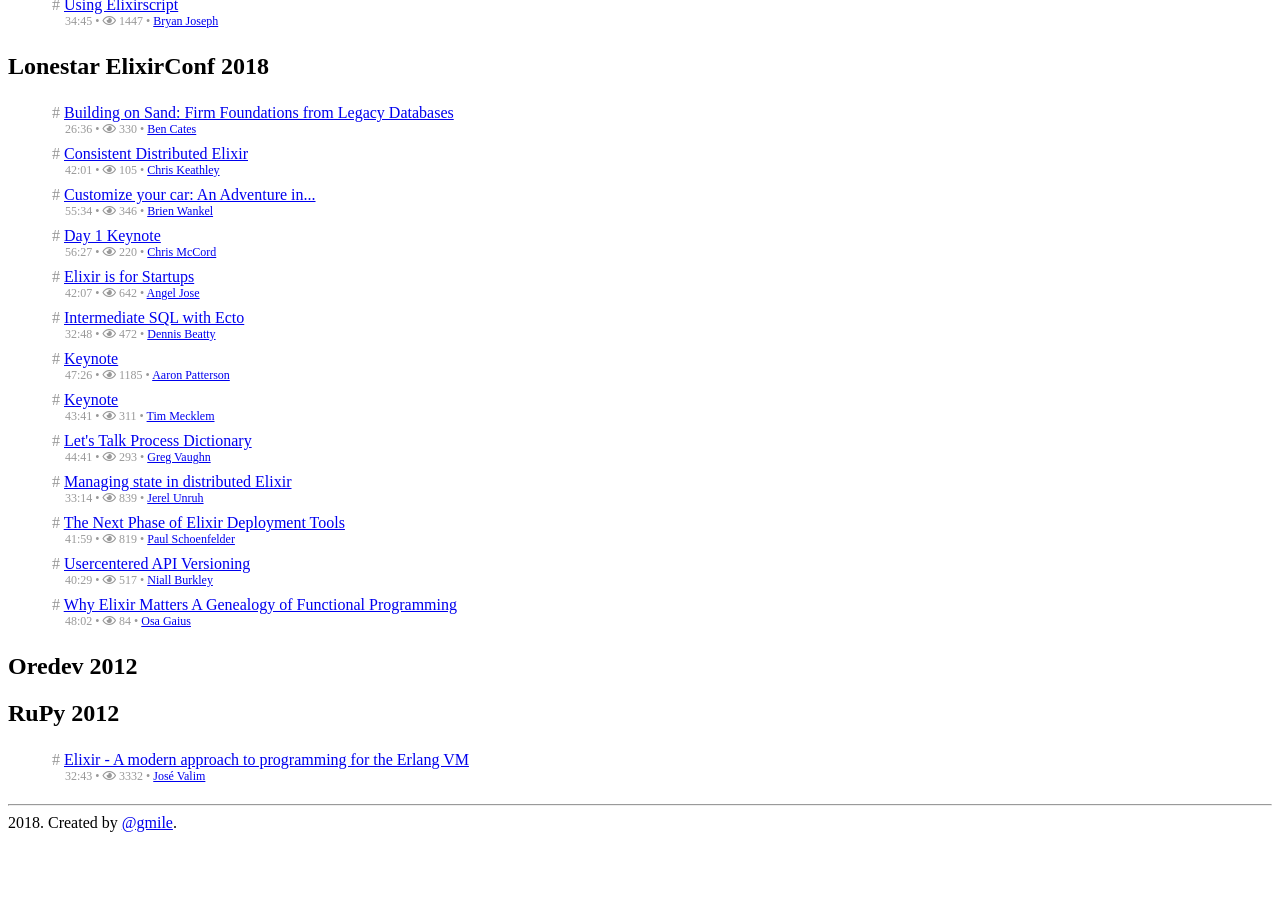
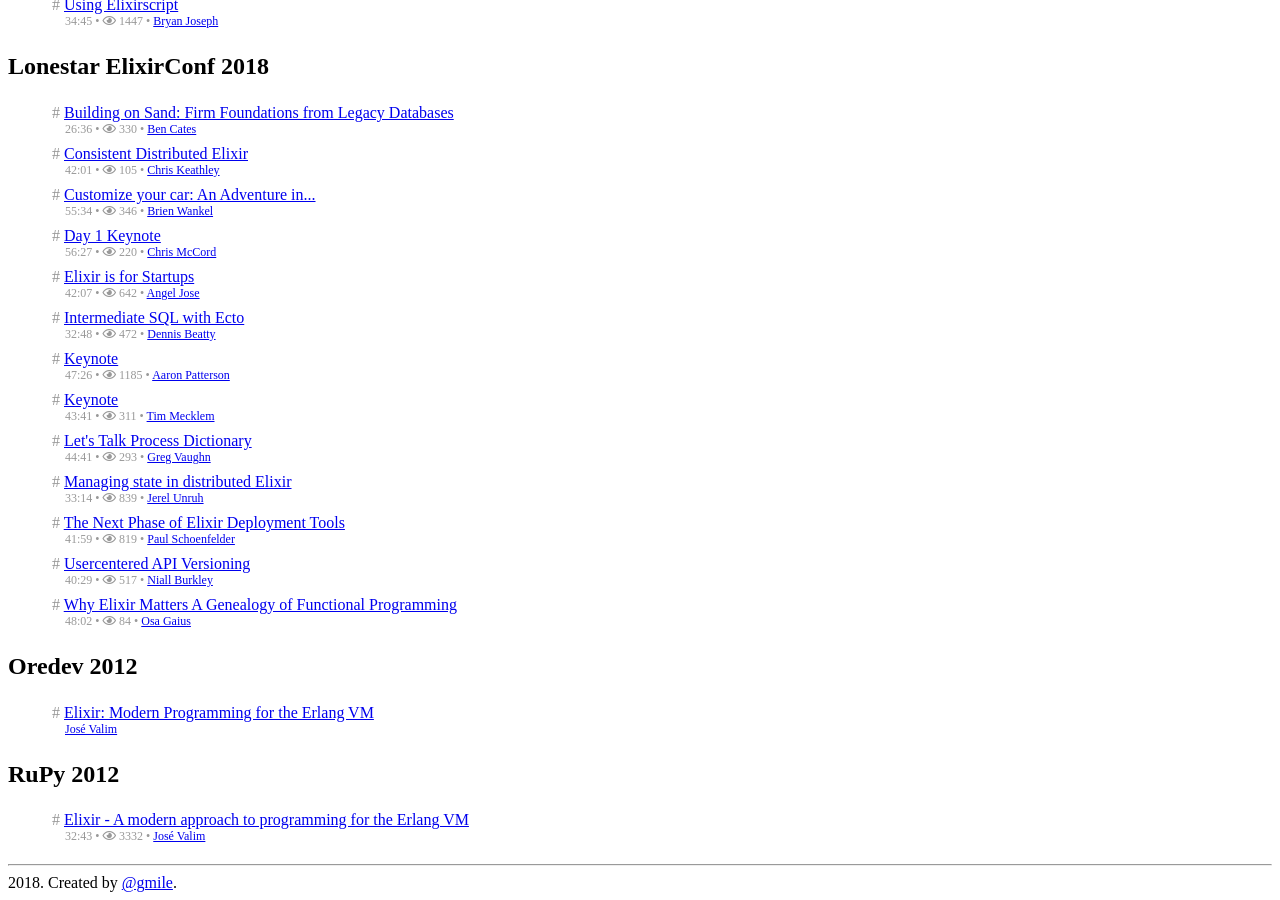
Before and after one commit to gmile/everyelixirvideo.page, a Jekyll site: the page built from index.html, in a window 1280 px wide and 900 px high, scrolled down 21748 px. Built offline with Jekyll 4.4.1, drawn with Linux system fonts in a browser that asks for light colours; nearby versions of some CDN libraries; before the commit the page ends 22588 px from its top, so only the background shows below that; some of the changed text lies outside the part shown.

Commit message:
Restore oredev talk

```diff
--- a/_data/oredev_2012.yaml
+++ b/_data/oredev_2012.yaml
@@ -1 +1,7 @@
---- []
+---
+- video_id: 53221562
+  video_platform: vimeo
+  talk_title: "Elixir: Modern Programming for the Erlang VM"
+  speakers:
+  - jose_valim
+  conference: oredev_2012
```
